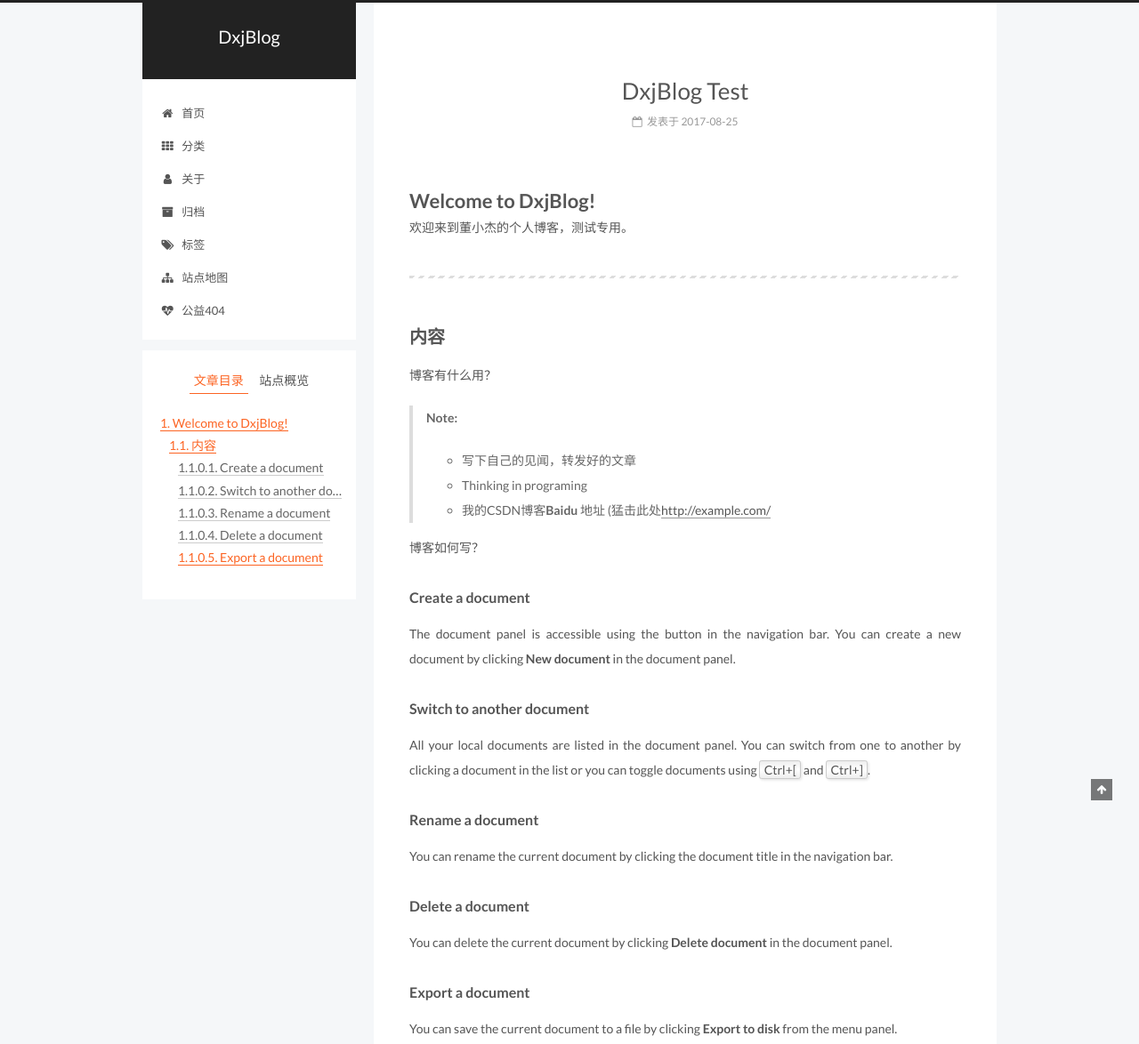
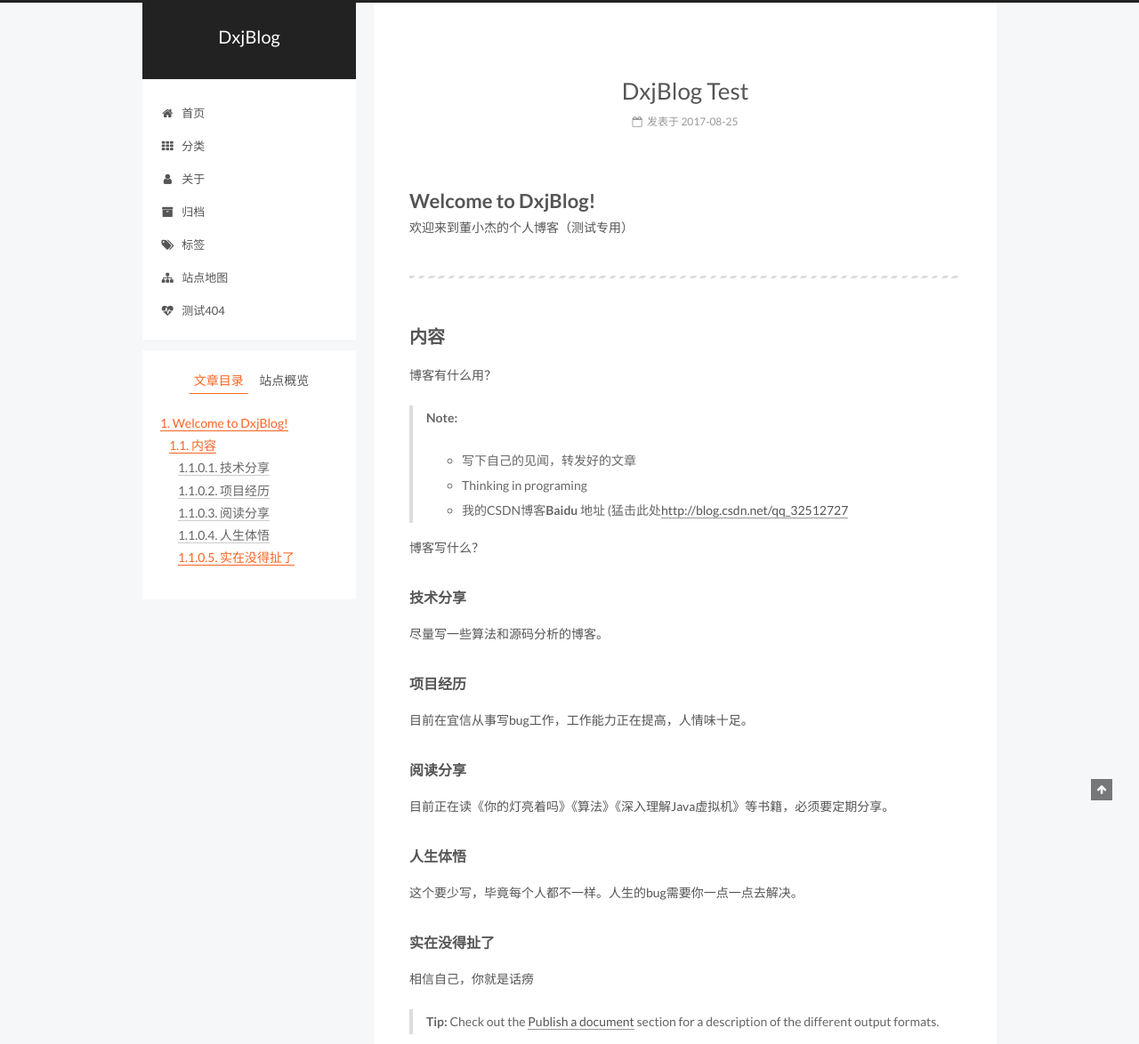
Before and after one commit to dongxiaojie66/dongxiaojie66.github.io, a plain HTML site: page 2017/08/25/DxjBlog-Test/index.html in a window 1280 px wide. Shown: the top 1174 px of the page at 89% size. Drawn offline with Linux system fonts and the light colour scheme.

Commit message:
Site updated: 2017-08-28 11:32:20

```diff
--- a/2017/08/25/DxjBlog-Test/index.html
+++ b/2017/08/25/DxjBlog-Test/index.html
@@ -97,17 +97,17 @@
 
 
 
-<meta name="description" content="Welcome to DxjBlog!欢迎来到董小杰的个人博客，测试专用。  内容博客有什么用？  Note:  写下自己的见闻，转发好的文章 Thinking in programing 我的CSDN博客Baidu 地址 (猛击此处http://example.com/   博客如何写？  Create a documentThe document panel is accessible usi">
+<meta name="description" content="Welcome to DxjBlog!欢迎来到董小杰的个人博客（测试专用）  内容博客有什么用？  Note:  写下自己的见闻，转发好的文章 Thinking in programing 我的CSDN博客Baidu 地址 (猛击此处http://blog.csdn.net/qq_32512727   博客写什么？  技术分享尽量写一些算法和源码分析的博客。  项目经历目前在宜信从事写bug工作，">
 <meta property="og:type" content="article">
 <meta property="og:title" content="DxjBlog Test">
 <meta property="og:url" content="http://yoursite.com/2017/08/25/DxjBlog-Test/index.html">
 <meta property="og:site_name" content="DxjBlog">
-<meta property="og:description" content="Welcome to DxjBlog!欢迎来到董小杰的个人博客，测试专用。  内容博客有什么用？  Note:  写下自己的见闻，转发好的文章 Thinking in programing 我的CSDN博客Baidu 地址 (猛击此处http://example.com/   博客如何写？  Create a documentThe document panel is accessible usi">
+<meta property="og:description" content="Welcome to DxjBlog!欢迎来到董小杰的个人博客（测试专用）  内容博客有什么用？  Note:  写下自己的见闻，转发好的文章 Thinking in programing 我的CSDN博客Baidu 地址 (猛击此处http://blog.csdn.net/qq_32512727   博客写什么？  技术分享尽量写一些算法和源码分析的博客。  项目经历目前在宜信从事写bug工作，">
 <meta property="og:locale" content="zh-Hans">
-<meta property="og:updated_time" content="2017-08-26T00:48:49.833Z">
+<meta property="og:updated_time" content="2017-08-28T03:18:33.156Z">
 <meta name="twitter:card" content="summary">
 <meta name="twitter:title" content="DxjBlog Test">
-<meta name="twitter:description" content="Welcome to DxjBlog!欢迎来到董小杰的个人博客，测试专用。  内容博客有什么用？  Note:  写下自己的见闻，转发好的文章 Thinking in programing 我的CSDN博客Baidu 地址 (猛击此处http://example.com/   博客如何写？  Create a documentThe document panel is accessible usi">
+<meta name="twitter:description" content="Welcome to DxjBlog!欢迎来到董小杰的个人博客（测试专用）  内容博客有什么用？  Note:  写下自己的见闻，转发好的文章 Thinking in programing 我的CSDN博客Baidu 地址 (猛击此处http://blog.csdn.net/qq_32512727   博客写什么？  技术分享尽量写一些算法和源码分析的博客。  项目经历目前在宜信从事写bug工作，">
 
 
 
@@ -263,7 +263,7 @@
 
               <i class="menu-item-icon fa fa-fw fa-heartbeat"></i> <br />
 
-            公益404
+            测试404
           </a>
         </li>
 
@@ -367,7 +367,7 @@
 
 
 
-        <h1 id="Welcome-to-DxjBlog"><a href="#Welcome-to-DxjBlog" class="headerlink" title="Welcome to DxjBlog!"></a>Welcome to DxjBlog!</h1><p>欢迎来到董小杰的个人博客，测试专用。</p>
+        <h1 id="Welcome-to-DxjBlog"><a href="#Welcome-to-DxjBlog" class="headerlink" title="Welcome to DxjBlog!"></a>Welcome to DxjBlog!</h1><p>欢迎来到董小杰的个人博客（测试专用）</p>
 <hr>
 <h2 id="内容"><a href="#内容" class="headerlink" title="内容"></a>内容</h2><p>博客有什么用？</p>
 <blockquote>
@@ -375,15 +375,15 @@
 <ul>
 <li>写下自己的见闻，转发好的文章</li>
 <li>Thinking in programing</li>
-<li>我的CSDN博客<strong>Baidu</strong> 地址 (猛击此处<a href="http://blog.csdn.net/qq_32512727" target="_blank" rel="external">http://example.com/</a></li>
+<li>我的CSDN博客<strong>Baidu</strong> 地址 (猛击此处<a href="http://blog.csdn.net/qq_32512727" target="_blank" rel="external">http://blog.csdn.net/qq_32512727</a></li>
 </ul>
 </blockquote>
-<p>博客如何写？</p>
-<h4 id="Create-a-document"><a href="#Create-a-document" class="headerlink" title=" Create a document"></a><i class="icon-file"></i> Create a document</h4><p>The document panel is accessible using the <i class="icon-folder-open"></i> button in the navigation bar. You can create a new document by clicking <i class="icon-file"></i> <strong>New document</strong> in the document panel.</p>
-<h4 id="Switch-to-another-document"><a href="#Switch-to-another-document" class="headerlink" title=" Switch to another document"></a><i class="icon-folder-open"></i> Switch to another document</h4><p>All your local documents are listed in the document panel. You can switch from one to another by clicking a document in the list or you can toggle documents using <kbd>Ctrl+[</kbd> and <kbd>Ctrl+]</kbd>.</p>
-<h4 id="Rename-a-document"><a href="#Rename-a-document" class="headerlink" title=" Rename a document"></a><i class="icon-pencil"></i> Rename a document</h4><p>You can rename the current document by clicking the document title in the navigation bar.</p>
-<h4 id="Delete-a-document"><a href="#Delete-a-document" class="headerlink" title=" Delete a document"></a><i class="icon-trash"></i> Delete a document</h4><p>You can delete the current document by clicking <i class="icon-trash"></i> <strong>Delete document</strong> in the document panel.</p>
-<h4 id="Export-a-document"><a href="#Export-a-document" class="headerlink" title=" Export a document"></a><i class="icon-hdd"></i> Export a document</h4><p>You can save the current document to a file by clicking <i class="icon-hdd"></i> <strong>Export to disk</strong> from the <i class="icon-provider-stackedit"></i> menu panel.</p>
+<p>博客写什么？</p>
+<h4 id="技术分享"><a href="#技术分享" class="headerlink" title=" 技术分享"></a><i class="icon-file"></i> 技术分享</h4><p>尽量写一些算法和源码分析的博客。</p>
+<h4 id="项目经历"><a href="#项目经历" class="headerlink" title=" 项目经历"></a><i class="icon-folder-open"></i> 项目经历</h4><p>目前在宜信从事写bug工作，工作能力正在提高，人情味十足。</p>
+<h4 id="阅读分享"><a href="#阅读分享" class="headerlink" title=" 阅读分享"></a><i class="icon-pencil"></i> 阅读分享</h4><p>目前正在读《你的灯亮着吗》《算法》《深入理解Java虚拟机》等书籍，必须要定期分享。</p>
+<h4 id="人生体悟"><a href="#人生体悟" class="headerlink" title=" 人生体悟"></a><i class="icon-trash"></i> 人生体悟</h4><p>这个要少写，毕竟每个人都不一样。人生的bug需要你一点一点去解决。</p>
+<h4 id="实在没得扯了"><a href="#实在没得扯了" class="headerlink" title=" 实在没得扯了"></a><i class="icon-hdd"></i> 实在没得扯了</h4><p>相信自己，你就是话痨</p>
 <blockquote>
 <p><strong>Tip:</strong> Check out the <a href="#publish-a-document"><i class="icon-upload"></i> Publish a document</a> section for a description of the different output formats.</p>
 </blockquote>
@@ -528,7 +528,7 @@
 
 
 
-              <div class="post-toc-content"><ol class="nav"><li class="nav-item nav-level-1"><a class="nav-link" href="#Welcome-to-DxjBlog"><span class="nav-number">1.</span> <span class="nav-text">Welcome to DxjBlog!</span></a><ol class="nav-child"><li class="nav-item nav-level-2"><a class="nav-link" href="#内容"><span class="nav-number">1.1.</span> <span class="nav-text">内容</span></a><ol class="nav-child"><li class="nav-item nav-level-4"><a class="nav-link" href="#Create-a-document"><span class="nav-number">1.1.0.1.</span> <span class="nav-text"> Create a document</span></a></li><li class="nav-item nav-level-4"><a class="nav-link" href="#Switch-to-another-document"><span class="nav-number">1.1.0.2.</span> <span class="nav-text"> Switch to another document</span></a></li><li class="nav-item nav-level-4"><a class="nav-link" href="#Rename-a-document"><span class="nav-number">1.1.0.3.</span> <span class="nav-text"> Rename a document</span></a></li><li class="nav-item nav-level-4"><a class="nav-link" href="#Delete-a-document"><span class="nav-number">1.1.0.4.</span> <span class="nav-text"> Delete a document</span></a></li><li class="nav-item nav-level-4"><a class="nav-link" href="#Export-a-document"><span class="nav-number">1.1.0.5.</span> <span class="nav-text"> Export a document</span></a></li></ol></li></ol></li></ol></li></ol></div>
+              <div class="post-toc-content"><ol class="nav"><li class="nav-item nav-level-1"><a class="nav-link" href="#Welcome-to-DxjBlog"><span class="nav-number">1.</span> <span class="nav-text">Welcome to DxjBlog!</span></a><ol class="nav-child"><li class="nav-item nav-level-2"><a class="nav-link" href="#内容"><span class="nav-number">1.1.</span> <span class="nav-text">内容</span></a><ol class="nav-child"><li class="nav-item nav-level-4"><a class="nav-link" href="#技术分享"><span class="nav-number">1.1.0.1.</span> <span class="nav-text"> 技术分享</span></a></li><li class="nav-item nav-level-4"><a class="nav-link" href="#项目经历"><span class="nav-number">1.1.0.2.</span> <span class="nav-text"> 项目经历</span></a></li><li class="nav-item nav-level-4"><a class="nav-link" href="#阅读分享"><span class="nav-number">1.1.0.3.</span> <span class="nav-text"> 阅读分享</span></a></li><li class="nav-item nav-level-4"><a class="nav-link" href="#人生体悟"><span class="nav-number">1.1.0.4.</span> <span class="nav-text"> 人生体悟</span></a></li><li class="nav-item nav-level-4"><a class="nav-link" href="#实在没得扯了"><span class="nav-number">1.1.0.5.</span> <span class="nav-text"> 实在没得扯了</span></a></li></ol></li></ol></li></ol></li></ol></div>
 
 
           </div>
```
Also changed, not shown: 404.html (+10 -1 lines), about/index.html (+1 -1 lines), archives/2017/08/index.html (+1 -1 lines), archives/2017/index.html (+1 -1 lines), archives/index.html (+1 -1 lines), atom.xml (+10 -10 lines), categories/index.html (+1 -1 lines), index.html (+9 -9 lines), sitemap.xml (+7 -7 lines), tags/index.html (+1 -1 lines).
